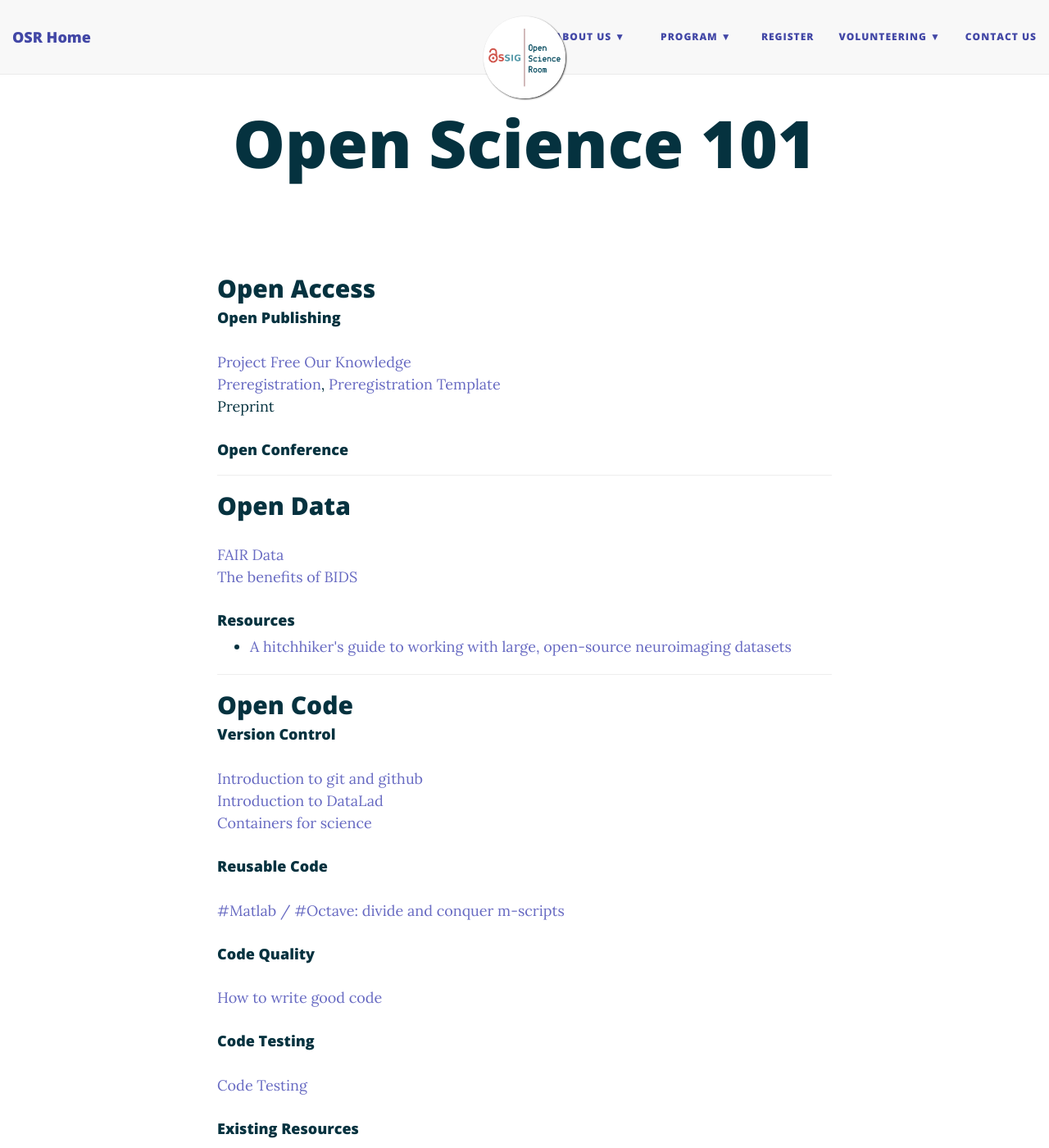
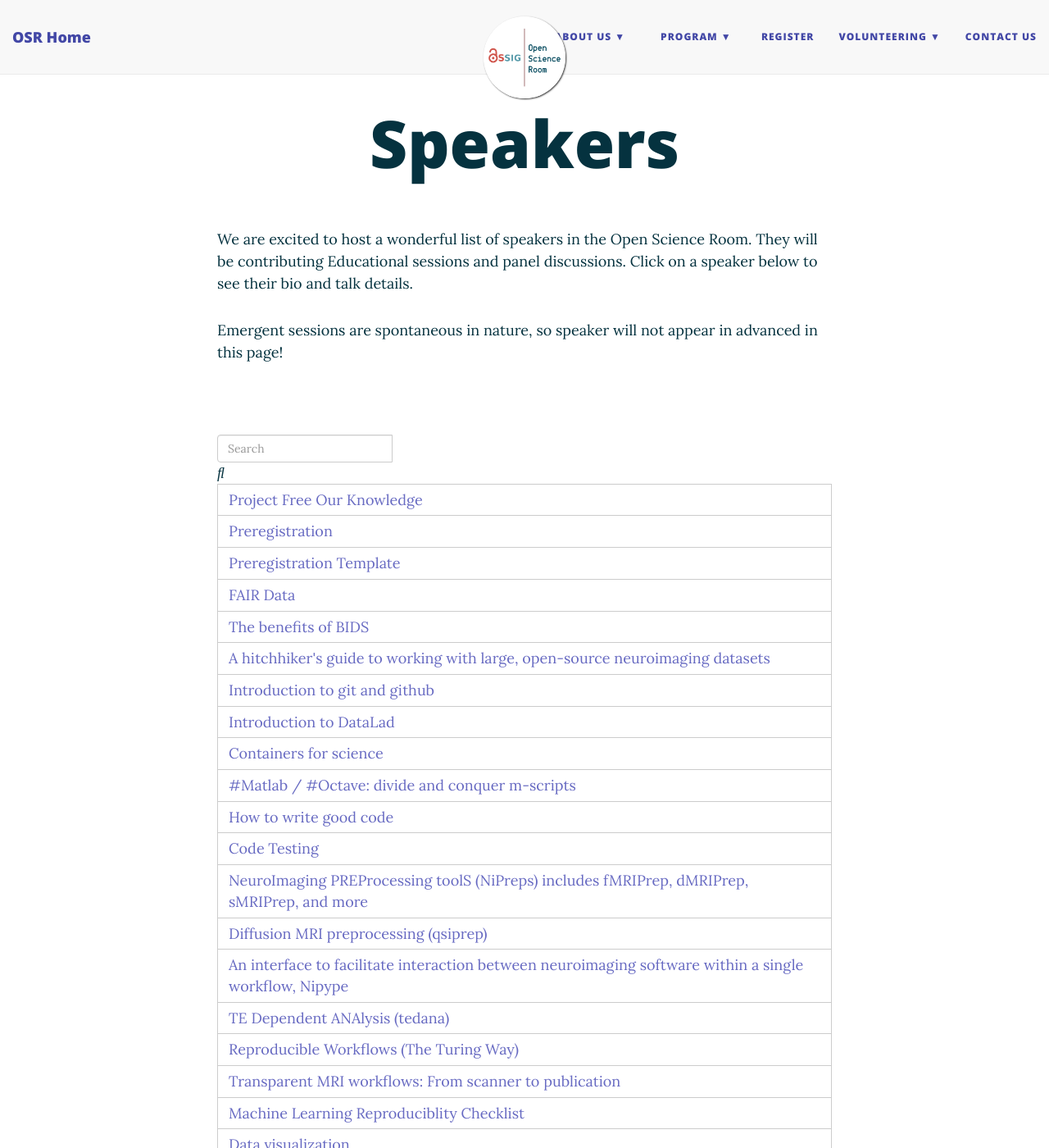
Before and after one commit to ohbm/osr2023, a Jekyll site: the page built from educational.md, in a window 1280 px wide and 1400 px high. Shown: the whole window at 82% size. Built offline with Jekyll 4.4.1, drawn with Linux system fonts in a browser that asks for light colours; nearby versions of some CDN libraries; some of the changed text lies outside the part shown.

Commit message:
Educational is now rendered from _data/educations.csv, with a search bar

```diff
--- a/educational.md
+++ b/educational.md
@@ -1,85 +1,59 @@
 ---
 layout: page
-title: Open Science 101
+title: Speakers
 ---
 
-<a href="" target="_blank"></a><br/>
 
-## Open Access<br/>
-#### Open Publishing
-<a href="https://youtu.be/_JTPtyPrMLM" target="_blank">Project Free Our Knowledge</a><br/>
-<a href="https://www.pnas.org/content/115/11/2600" target="_blank">Preregistration</a>, <a href="https://youtu.be/Ov8Go6OecUA" target="_blank">Preregistration Template</a><br/>
-Preprint
-#### Open Conference
+We are excited to host a wonderful list of speakers in the Open Science Room.
+They will be contributing Educational sessions and panel discussions.
+Click on a speaker below to see their bio and talk details.
+
+Emergent sessions are spontaneous in nature, so speaker will not appear in advanced in this page!
+
+<br>
+
+<html>
+
+<div class="input-group rounded">
+  <input id="search-input" type="search" class="form-control rounded" placeholder="Search" aria-label="Search" aria-describedby="search-addon" />
+  <span class="input-group-text border-0" id="search-addon">
+    <i class="fas fa-search"></i>
+  </span>
+</div>
+
+<div id="educational-contents"></div>
 
 
----
 
-## Open Data<br/>
-<a href="" target="_blank">FAIR Data<a/><br/>
-<a href="https://youtu.be/K9hVAr5fvJg" target="_blank">The benefits of BIDS</a><br/>
+<script>
+function getFilteredEducationalContent(filterValue) {
+    const educationals = {{ site.data.educational | jsonify }};
+    return educationals.filter(educ => (educ.Name.toLowerCase().includes(filterValue.toLowerCase())));
+}
 
-#### Resources<br/>
-<ul>
-<li><a href="https://pubmed.ncbi.nlm.nih.gov/33288916/" target="_blank">A hitchhiker's guide to working with large, open-source neuroimaging datasets</a></li>
-</ul>
+function renderEducationalDiv(educationals) {
+    let educationalHTML = "<table>";
+    educationals.map((educational) => {
+        educationalHTML += `<tr><td><a href=${educational.Link}>${educational.Name}</a></td></tr>`
+    });
+    educationalHTML += "</table>";
 
----
+    document.getElementById("educational-contents").innerHTML = educationalHTML;
+}
 
-## Open Code<br/>
-#### Version Control
-<a href="https://youtu.be/zh_WFv0uk7w" target="_blank">Introduction to git and github<a/><br/>
-<a href="https://youtu.be/QsAqnP7TwyY" target="_blank">Introduction to DataLad<a/><br/>
-<a href="https://youtu.be/pc3YOZUG3lQ" target="_blank">Containers for science</a><br/>
+function initialRender() {
+    renderEducationalDiv({{ site.data.educational || jsonify }});
+}
 
-#### Reusable Code
-<a href="https://youtu.be/AWfrlKTLkqw" target="_blank">#Matlab / #Octave: divide and conquer m-scripts</a><br/>
+initialRender();
 
-#### Code Quality
-<a href="https://youtu.be/gfPP2pQ8Rms" target="_blank">How to write good code</a><br/>
+document.getElementById('search-input').addEventListener('keyup', (event) => {
+    const inputValue = event.target.value;
+    const filteredEducational = getFilteredEducationalContent(inputValue);
+    renderEducationalDiv(filteredEducational);
+});
+</script>
 
-#### Code Testing
-<a href="https://youtu.be/gfPP2pQ8Rms" target="_blank">Code Testing</a><br/>
 
-#### Existing Resources<br/>
-<ul>
-<li><a href="https://www.nipreps.org/" target="_blank">NeuroImaging PREProcessing toolS (NiPreps) includes fMRIPrep, dMRIPrep, sMRIPrep, and more</a></li>
-<li><a href="https://qsiprep.readthedocs.io/en/latest/" target="_blank">Diffusion MRI preprocessing (qsiprep)</a></li>
-<li><a href="https://nipype.readthedocs.io/en/latest/" target="_blank">An interface to facilitate interaction between neuroimaging software within a single workflow, Nipype</a></li>
-<li><a href="https://tedana.readthedocs.io/en/stable/" target="_blank">TE Dependent ANAlysis (tedana)</a></li>
-</ul>
 
----
-
-## Reproducibility
-#### Workflows
-<a href="https://youtu.be/tk2eZSrM8oA" target="_blank">Reproducible Workflows (The Turing Way)</a><br/>
-<a href="https://youtu.be/dSOQgyuL51U" target="_blank">Transparent MRI workflows: From scanner to publication</a>
-
-#### Checklists
-<a href="https://www.cs.mcgill.ca/~jpineau/ReproducibilityChecklist.pdf" target="_blank">Machine Learning Reproduciblity Checklist</a><br/>
-#### Visualization
-<a href="https://youtu.be/HwpYh39lPHs" target="_blank">Data visualization</a><br/>
-<a href="https://youtu.be/W91kvzU0Cec" target="_blank">How to organize a figure!</a><br/>
-
----
-
-## Research Integrity<br/>
-<a href="https://youtu.be/x_MsPvgetxw" target="_blank">Threats to research integrity</a><br/>
-<a href="https://youtu.be/tufAPd1NITQ" target="_blank">Questionable research practices!</a><br/>
-<a href="https://youtu.be/UzS2Q_hrNV8" target="_blank">Dissemination problems</a><br/>
-
----
-
-## Research Culture<br/>
-
-#### Diversity, Equity, and Inclusion (DEI)
-<a href="https://youtu.be/RRwuOs0BA4I" target="_blank">Towards Global Inclusivity in Open Science</a><br/>
-
-#### Collaboration
-<a href="https://youtu.be/3H0zQ6odOd0" target="_blank">Community Building</a><br/>
-
-#### Initiatives/Community
-<a href="https://reproducibilitea.org/about/" target="_blank">ReproducibiliTea</a><br/>
-<a href="https://open-sci.cn/" target="_blank">Chinese Open Science Network</a><br/>
-<a href="https://brainhack.org/" target="_blank">BrainHack Global</a><br/>
+</html>
```
